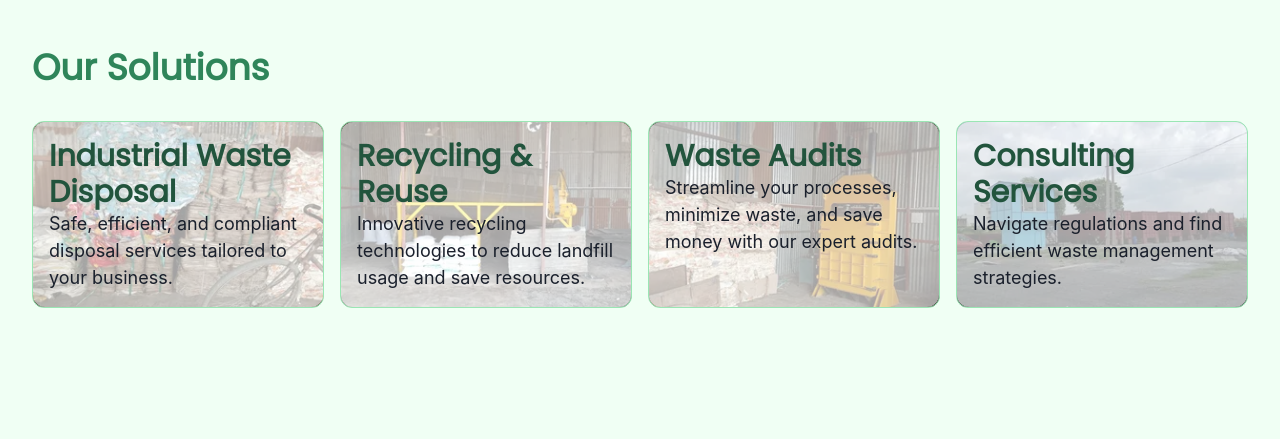
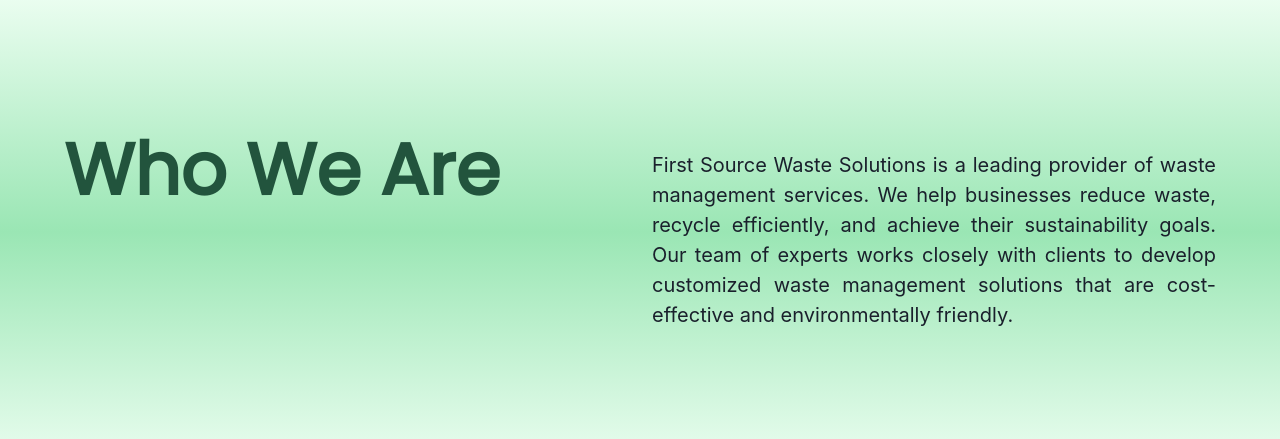
Before and after one commit to aymenmusheer006/vayasyaseva.com, a React (Vite) app: page / in a window 1280 px wide. Shown: the part 898-1337 px from the top of the page. Built offline with nearby package versions, Linux system fonts and the light colour scheme.

Commit message:
Refactor App component and add About section

```diff
--- a/src/App.tsx
+++ b/src/App.tsx
@@ -7,6 +7,7 @@ import { content } from "./content/content";
 import Footer from "./components/Footer";
 import Contact from "./components/Contact";
 import FAQSection from "./components/FAQ";
+import AboutSection from "./components/About";
 
 export default function App() {
   const bg = useColorModeValue("brand.50", "brand.950");
@@ -20,6 +21,7 @@ export default function App() {
     >
       <Navbar />
       <Hero id={content.heroSection.id} />
+      <AboutSection id={content.aboutSection.id} />
       <ServicesSection id={content.servicesSection.id} />
       <ImpactSection id={content.impactSection.id} />
       <FAQSection id={content.faqSection.id} />
--- /dev/null
+++ b/src/components/About.tsx
@@ -0,0 +1,75 @@
+import {
+  Box,
+  Flex,
+  Grid,
+  GridItem,
+  Heading,
+  Text,
+  useColorModeValue,
+} from "@chakra-ui/react";
+import { content } from "../content/content";
+
+export default function AboutSection({ id }: { id: string }) {
+  const aboutSection = content.aboutSection;
+  const headingColor = useColorModeValue("brand.600", "brand.100");
+
+  return (
+    <Flex
+      id="about"
+      minH={"500px"}
+      w={"full"}
+      maxW={"100vw"}
+      bgGradient={useColorModeValue(
+        "linear(to-b, brand.50, brand.200, brand.50)",
+        "linear(to-b, brand.950, brand.800, brand.950)"
+      )}
+      align={"center"}
+      justify={"center"}
+      tabIndex={-1}
+    >
+      <Grid
+        templateColumns={{
+          base: "repeat(1, 1fr)",
+          md: "repeat(2, 1fr)",
+        }}
+        maxW={"container.xl"}
+        gap={{
+          base: 12,
+          md: 6,
+        }}
+        w={"full"}
+        p={{
+          base: 8,
+          md: 16,
+        }}
+      >
+        <GridItem tabIndex={0}>
+          <Heading
+            fontWeight={"bold"}
+            as={"h1"}
+            size={{
+              base: "3xl",
+              md: "4xl",
+            }}
+            color={useColorModeValue("brand.800", "brand.200")}
+          >
+            {aboutSection.title}
+          </Heading>
+        </GridItem>
+        <GridItem tabIndex={0}>
+          <Flex w={"full"} h={"full"} maxW={"600px"}>
+            <Box>
+              <Text
+                fontSize={"xl"}
+                mt={4}
+                align={{ base: "left", md: "justify" }}
+              >
+                {aboutSection.description}
+              </Text>
+            </Box>
+          </Flex>
+        </GridItem>
+      </Grid>
+    </Flex>
+  );
+}
--- a/src/content/content.ts
+++ b/src/content/content.ts
@@ -20,6 +20,12 @@ export const content: WebsiteContent = {
     headline: "Zero Waste. Maximum Impact.",
     subheading: "Innovative waste solutions for a cleaner tomorrow.",
     ctaButton: "Get Started",
+  },
+  aboutSection: {
+    id: "about",
+    title: "Who We Are",
+    description:
+      "First Source Waste Solutions is a leading provider of waste management services. We help businesses reduce waste, recycle efficiently, and achieve their sustainability goals. Our team of experts works closely with clients to develop customized waste management solutions that are cost-effective and environmentally friendly.",
   },
   servicesSection: {
     id: "services",
```
Also changed, not shown: src/content/types.ts (+7 -0 lines).
